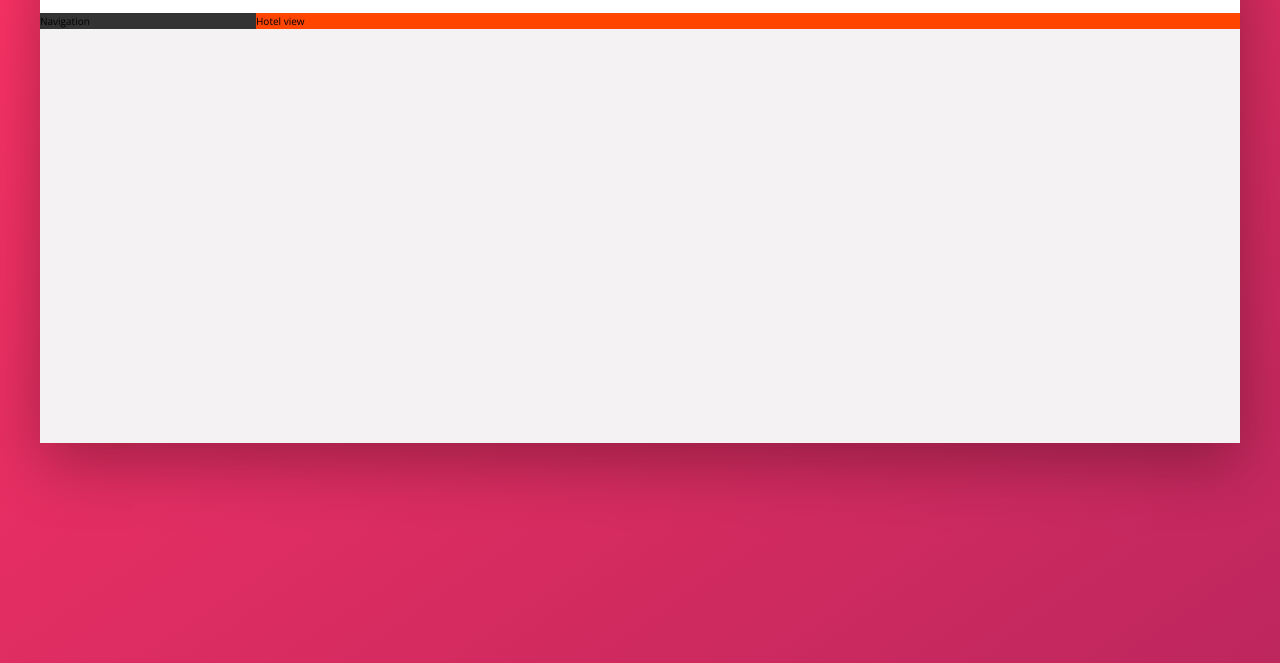
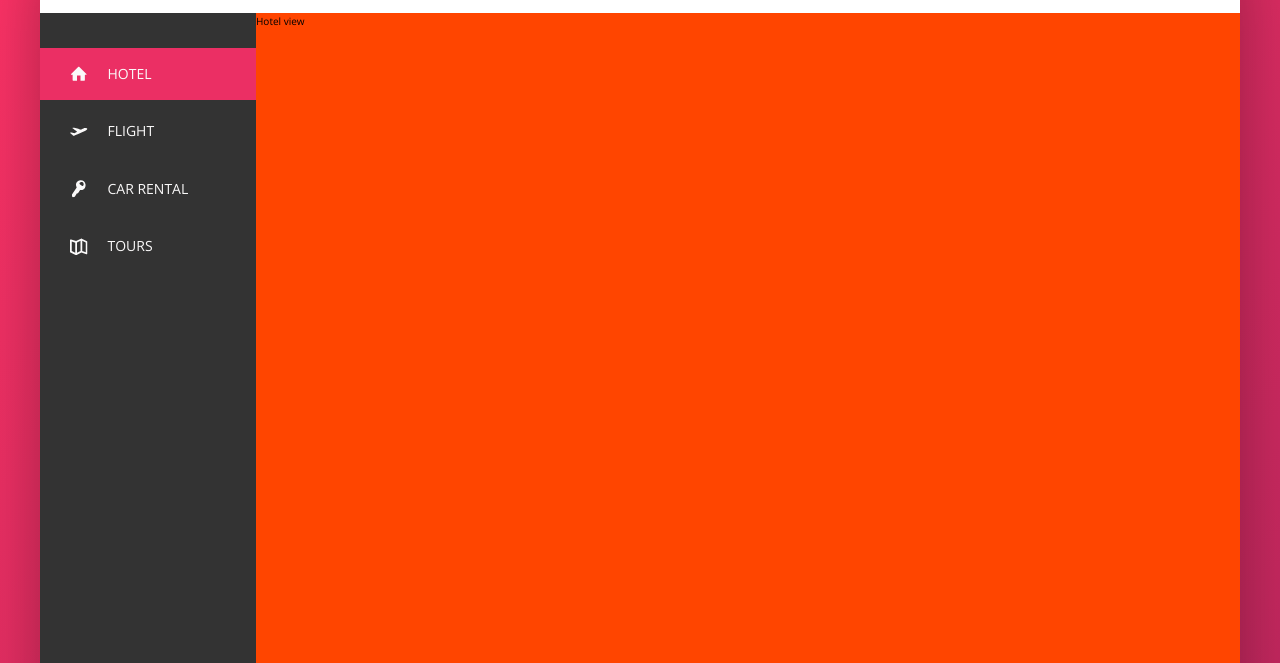
Before and after one commit to YourEpicness/Trillo-CSS, a website: page index.html in a window 1280 px wide. Shown: the part 137-800 px from the top of the page. Drawn offline with nearby package versions, Linux system fonts and the light colour scheme.

Commit message:
added html for side-nav elemennts and added css for side nav

```diff
--- a/index.html
+++ b/index.html
@@ -49,7 +49,47 @@
         </header>
         <div class="content">
           <nav class="sidebar">
-            Navigation
+            <ul class="side-nav">
+              <li class="side-nav__item side-nav__item--active">
+                <a href="#" class="side-nav__link">
+                  <svg class="side-nav__icon">
+                    <use xlink:href="img/sprite.svg#icon-home"></use>
+                  </svg>
+                  <span>Hotel</span>
+                </a>
+              </li>
+
+              <li class="side-nav__item">
+                <a href="#" class="side-nav__link">
+                  <svg class="side-nav__icon">
+                    <use xlink:href="img/sprite.svg#icon-aircraft-take-off"></use>
+                  </svg>
+                  <span>Flight</span>
+                </a>
+              </li>
+
+              <li class="side-nav__item">
+                <a href="#" class="side-nav__link">
+                  <svg class="side-nav__icon">
+                    <use xlink:href="img/sprite.svg#icon-key"></use>
+                  </svg>
+                  <span>Car rental</span>
+                </a>
+              </li>
+
+              <li class="side-nav__item">
+                <a href="#" class="side-nav__link">
+                  <svg class="side-nav__icon">
+                    <use xlink:href="img/sprite.svg#icon-map"></use>
+                  </svg>
+                  <span>Tours</span>
+                </a>
+              </li>
+            </ul>
+
+            <div class="legal">
+              &copy; 2021 by trillo. All rights reserved
+            </div>
           </nav>
           <main class="hotel-view">
             Hotel view
--- a/sass/_components.scss
+++ b/sass/_components.scss
@@ -134,3 +134,83 @@
 
   }
 }
+
+///////////////////////////////////////////////
+// SIDE NAVIGATION
+.side-nav {
+  font-size: 1.4rem;
+  list-style: none; // removes dots
+  margin-top: 3.5rem;
+
+  &__item {
+    position: relative;
+
+    // all except for last child
+    &:not(:last-child) {
+      margin-bottom: .5rem;
+    }
+  }
+
+  // creates a pseudo element for our transition
+  &__item::before {
+    content: "";
+    position: absolute;
+    top: 0;
+    left: 0;
+    height: 100%;
+    width: 3px;
+    background-color: var(--color-primary);
+    transform: scaleY(0); // starting point for transition
+    // transforms from center for 1s, default center, then add width transform with a delay of .2s
+    transition: transform .2s,
+                width .4s cubic-bezier(1,0,0,1) .2s,
+                background-color .1s;
+  }
+
+  // adding active state for items
+  &__item:hover::before,
+  &__item--active::before {
+    transform: scaleY(1); // end transition
+    width: 100%; // expands wide
+  }
+
+  &__item:active::before {
+    background-color: var(--color-primary-light);
+  }
+
+
+  &__link,
+  &__link:visited {
+    color: var(--color-grey-light-1);
+    text-decoration: none;
+    text-transform: uppercase;
+    padding: 1.5rem 3rem;
+
+    position: relative;
+    z-index: 10; // needs a specified position
+
+    display: flex;
+    align-items: center;
+  }
+
+
+  &__icon {
+    width: 1.75rem;
+    height: 1.75rem;
+    margin-right: 2rem;
+    fill: currentColor;
+  }
+
+}
+
+///////////////////////////////////////////////
+// LEGAL TEXT
+
+.legal {
+  font-size: 1.2rem;
+  text-align: center;
+  padding: 2.5rem;
+  color: var(--color-grey-light-4);
+
+
+}
--- a/sass/_layout.scss
+++ b/sass/_layout.scss
@@ -26,9 +26,15 @@
 .sidebar {
   background-color: var(--color-grey-dark-1);
   flex: 0 0 18%;  // flex-grow, flex-shrink, flex-basis (width)
+
+  display: flex;
+  justify-content: space-between;
+  flex-direction: column;
 }
 
 .hotel-view {
   background-color: orangered;
+  height: 80rem;
+
   flex: 1;
 }
```
Also changed, not shown: css/style.css.
